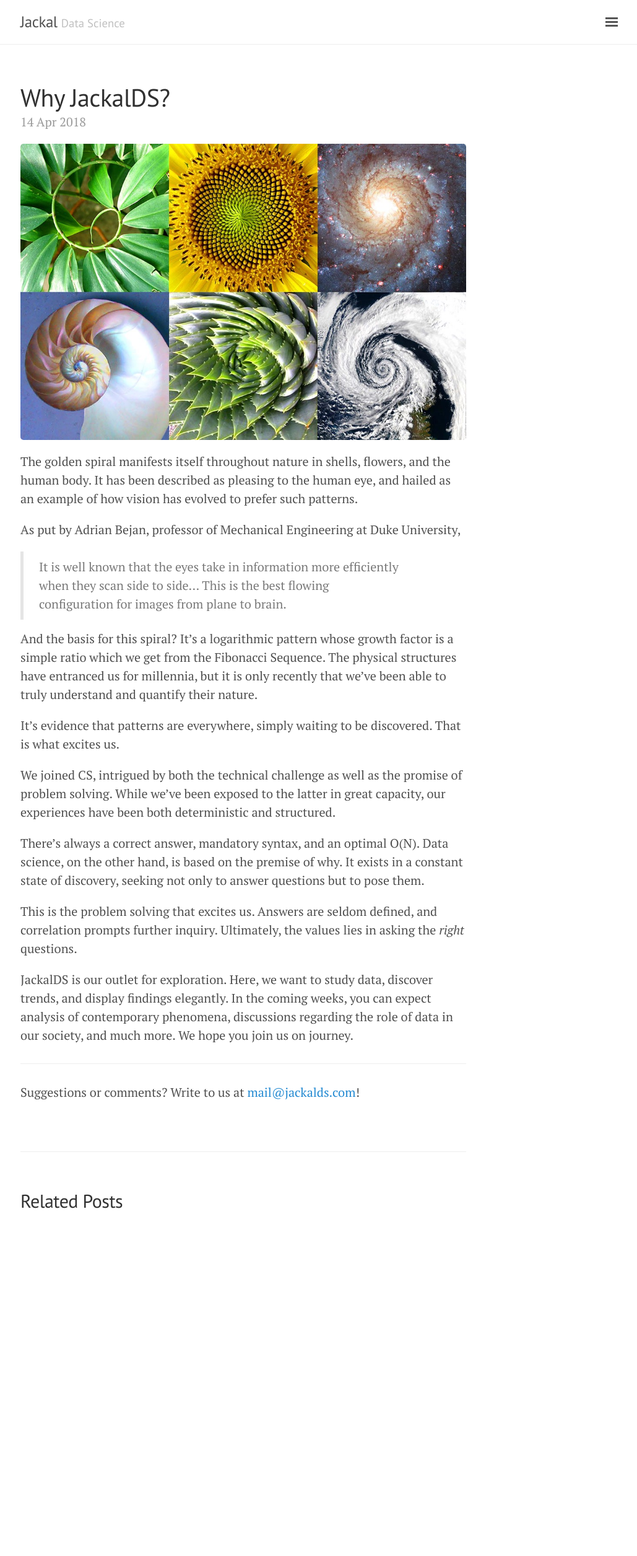
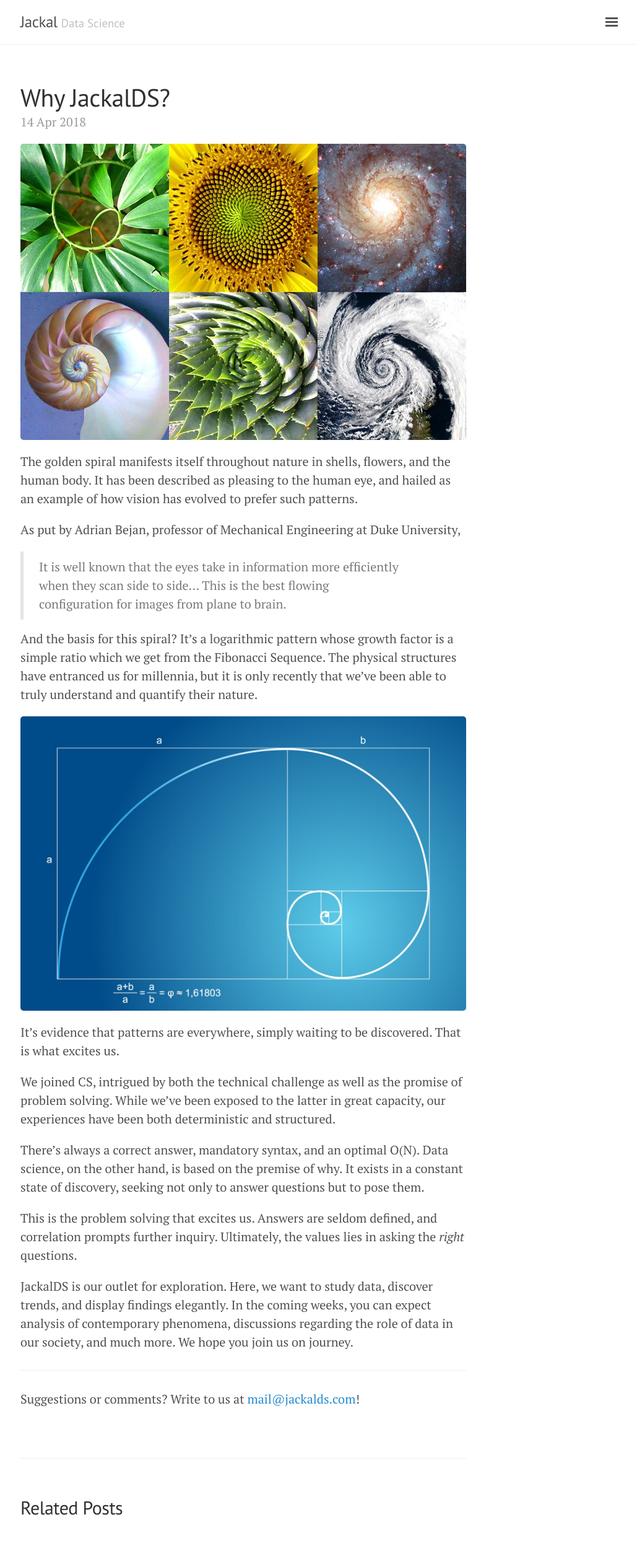
Before and after one commit to SohanChoudhury/JackalDS, a Jekyll site: the page built from _posts/2018-04-14-why-jackalds.md, in a window 1280 px wide. Shown: the whole page at 62% size, without its empty margins (247-1276 px from the left). Built offline with Jekyll 4.4.1, drawn with Linux system fonts in a browser that asks for light colours; before the commit the page ends 2017 px from its top, so only the background shows below that.

Commit message:
2nd pic md

```diff
--- a/_posts/2018-04-14-why-jackalds.md
+++ b/_posts/2018-04-14-why-jackalds.md
@@ -11,6 +11,8 @@ As put by Adrian Bejan, professor of Mechanical Engineering at Duke University,
 > It is well known that the eyes take in information more efficiently when they scan side to side… This is the best flowing configuration for images from plane to brain.
 
 And the basis for this spiral? It’s a logarithmic pattern whose growth factor is a simple ratio which we get from the Fibonacci Sequence. The physical structures have entranced us for millennia, but it is only recently that we’ve been able to truly understand and quantify their nature.
+
+![Golden ratio graph.](https://github.com/SohanChoudhury/JackalDS/blob/master/_posts/golden-ratio-graph.jpg?raw=true)
 
 It’s evidence that patterns are everywhere, simply waiting to be discovered. That is what excites us.
 
```
